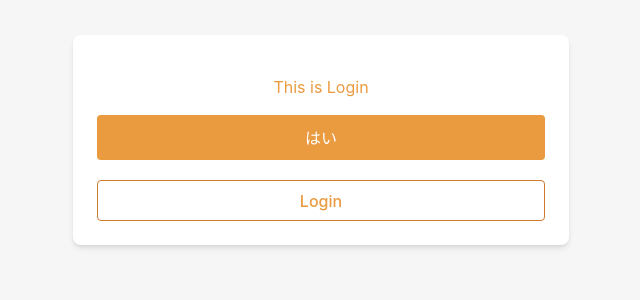
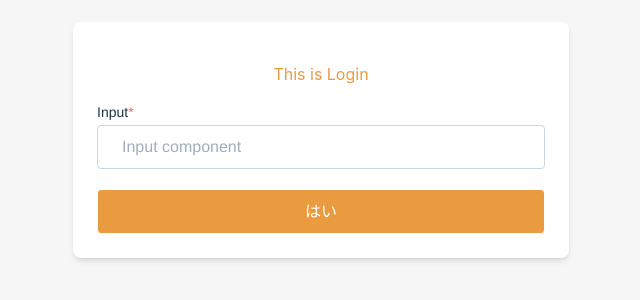
Before and after one commit to Nguyenxuanvinh309/home-assignment, a React app: page / in a window 1280 px wide. Shown: the part 260-560 px from the top of the page, without its empty margins (319-959 px from the left). Built offline with nearby package versions, Linux system fonts and the light colour scheme; the HTML template or start-up script is replaced by a standard one.

Commit message:
chore: Update form login UI

```diff
--- a/src/components/Button/index.tsx
+++ b/src/components/Button/index.tsx
@@ -28,7 +28,7 @@ export interface ButtonProps {
  * Primary UI component for user interaction
  */
 const ButtonComponent = ({
-  primary = false,
+  primary = true,
   size = 'medium',
   label,
   disabled,
--- a/src/components/Button/styles.css
+++ b/src/components/Button/styles.css
@@ -25,5 +25,5 @@
 }
 .storybook-button--large {
   font-size: 16px;
-  padding: 12px 24px;
+  padding: 13.2px 24px;
 }
--- a/src/components/Input/index.tsx
+++ b/src/components/Input/index.tsx
@@ -40,14 +40,14 @@ const InputComponent = ({
   ...props
 }: InputProps) => {
   const defaultVariant =
-    'placeholder-gray-500 text-black w-full bg-white border-gray-400 focus-visible:border-primary-9 focus-visible:outline-0 hover:border-primary-9 transition-[border]';
+    'placeholder-gray-500 text-black w-inherit bg-white border-gray-400 focus-visible:border-primary-9 focus-visible:outline-0 hover:border-primary-9 transition-[border]';
   const filledVariant =
-    'placeholder-gray-100 text-black w-full border-gray-400 bg-gray-400 focus-visible:border-primary-9 focus-visible:outline-0 hover:border-primary-9 transition-[border]';
+    'placeholder-gray-100 text-black w-inherit border-gray-400 bg-gray-400 focus-visible:border-primary-9 focus-visible:outline-0 hover:border-primary-9 transition-[border]';
   const unstyledVariant =
-    'text-black w-full bg-transparent border-0 focus-visible:border-transparent focus-visible:outline-0 hover:border-transparent transition-[border] px-0';
+    'text-black w-inherit bg-transparent border-0 focus-visible:border-transparent focus-visible:outline-0 hover:border-transparent transition-[border] px-0';
   const disabledStyle =
-    `placeholder-gray-100 text-black w-full bg-gray-400 focus-visible:border-gray-100 focus-visible:outline-0 hover:border-gray-100 transition-[border] border-gray-100 pointer-events-none`;
-  const errorStyle = 'placeholder-gray-500 text-black w-full bg-white border-red-500 focus-visible:border-red-500 focus-visible:outline-0 hover:border-red-500 transition-[border]';
+    `placeholder-gray-100 text-black w-inherit bg-gray-400 focus-visible:border-gray-100 focus-visible:outline-0 hover:border-gray-100 transition-[border] border-gray-100 pointer-events-none`;
+  const errorStyle = 'placeholder-gray-500 text-black w-inherit bg-white border-red-500 focus-visible:border-red-500 focus-visible:outline-0 hover:border-red-500 transition-[border]';
 
   const variantList = {
     default: defaultVariant,
@@ -56,7 +56,7 @@ const InputComponent = ({
   }
 
   return (
-    <>
+    <div className='flex flex-col'>
       {label && <label className='storybook-label mb-[2px]'>{label}{required && <span className='text-red-500'>*</span>}</label>}
       <input
         placeholder={placeholder}
@@ -69,7 +69,7 @@ const InputComponent = ({
         {...props}
       />
       {error && <span className='error-text text-red-500'>{errorText || ''}</span>}
-    </>
+    </div>
   );
 };
 
--- a/src/components/Input/styles.css
+++ b/src/components/Input/styles.css
@@ -26,6 +26,7 @@
 }
 .storybook-label {
   display: inline-block;
+  text-align: left;
   font-size: 14px;
   font-family: 'Nunito Sans', 'Helvetica Neue', Helvetica, Arial, sans-serif;
 }
--- /dev/null
+++ b/src/components/index.tsx
@@ -0,0 +1,2 @@
+export { default as Input } from './Input';
+export { default as Button } from './Button';
--- a/src/containers/Login/Component.tsx
+++ b/src/containers/Login/Component.tsx
@@ -1,3 +1,7 @@
+import {
+  Input,
+  Button
+} from '../../components';
 import { useTranslation } from 'react-i18next';
 
 const Component = () => {
@@ -7,13 +11,20 @@ const Component = () => {
       <div className="text-center">
         <div className="p-6 bg-white max-w-md m-auto rounded-lg shadow-md">
           <p className="text-primary">This is Login</p>
-          <button className="text-white w-full bg-primary hover:border-primary-9 hover:bg-white hover:text-primary transition-[background]">
-            {t('global:yes')}
-          </button>
-
-          <button className="w-full bg-white border-primary-9 text-primary hover:border-primary-9 hover:bg-primary hover:text-white transition-[background] mt-[20px]">
-            Login
-          </button>
+          <Input
+            label="Input"
+            onClick={() => {}}
+            placeholder="Input component"
+            required
+            size="large"
+            variant="default"
+          />
+          <div className='mt-[20px]'>
+            <Button
+              label={t('global:yes')}
+              size="large"
+            />
+          </div>
         </div>
       </div>
     </div>
```
